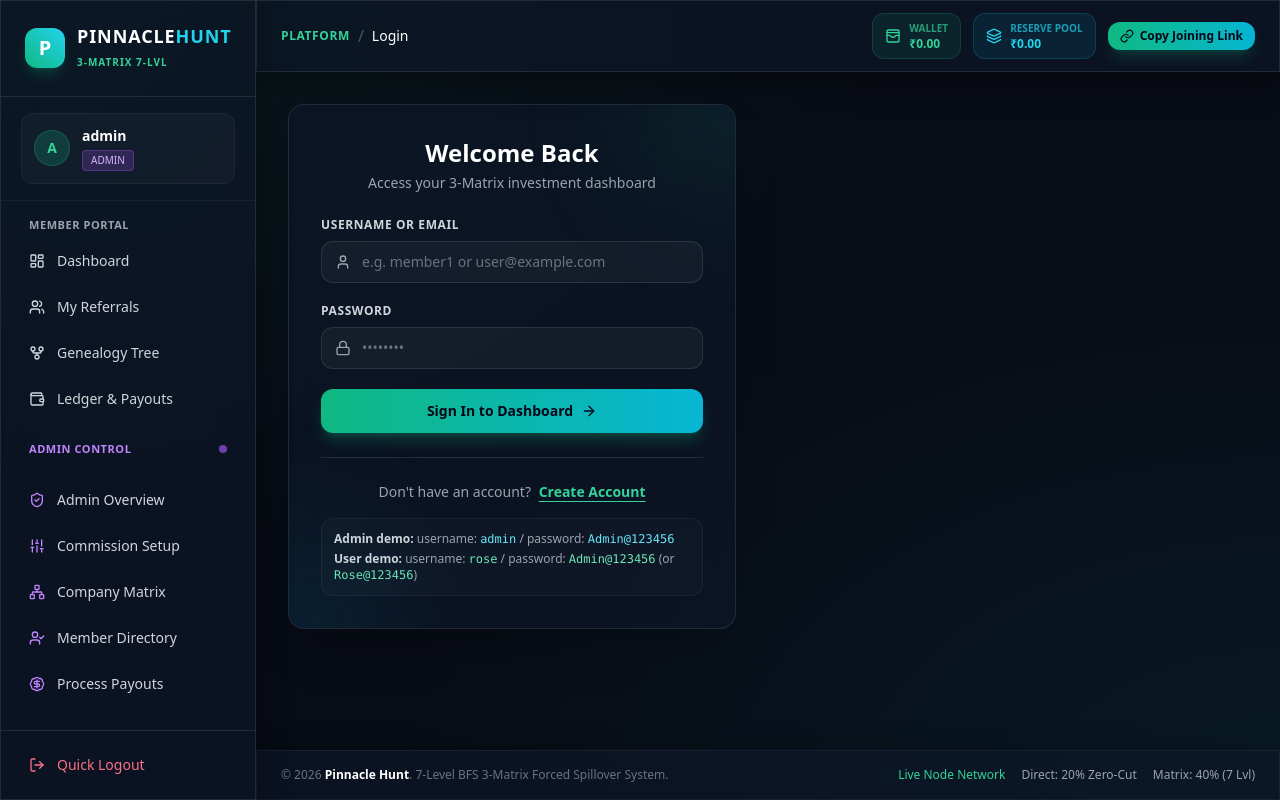
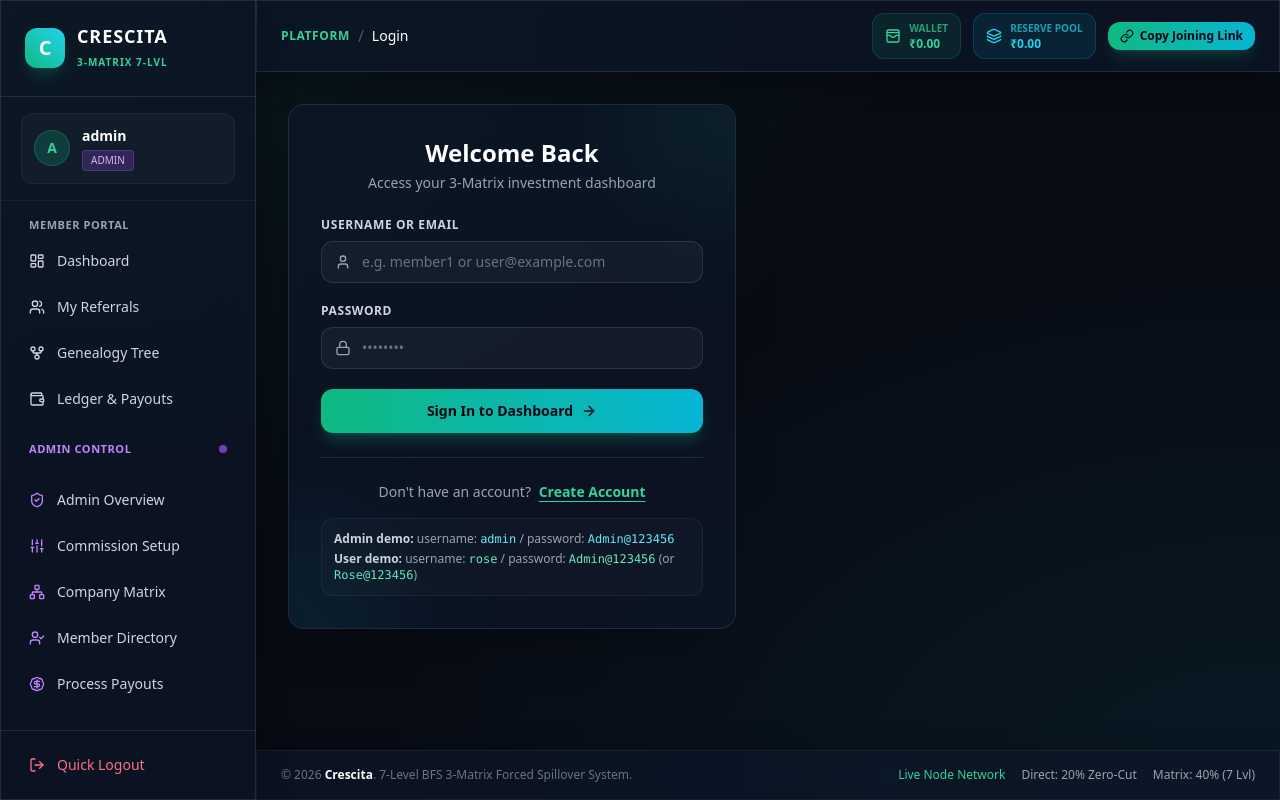
Before and after one commit to priyeshdaspookulangara/Crescita, a PHP site: page /?page=login in a window 1280 px wide. Run offline with PHP 8.4, Linux system fonts and the light colour scheme; a user stored in the database is signed in; data comes from the database, SQL or seed files in the repository; some libraries are stand-ins or nearby versions.

Commit message:
Implement Crescita 7-Level BFS 3-Matrix platform
Co-authored-by: priyeshdaspookulangara <216598157+priyeshdaspookulangara@users.noreply.github.com>

```diff
--- a/database/schema.sql
+++ b/database/schema.sql
@@ -1,4 +1,4 @@
--- Pinnacle Hunt: 7-Level BFS 3-Matrix Database Schema
+-- Crescita: 7-Level BFS 3-Matrix Database Schema
 -- Database: pinnacle_hunt
 
 SET FOREIGN_KEY_CHECKS = 0;
@@ -152,10 +152,10 @@ ON DUPLICATE KEY UPDATE setting_value=VALUES(setting_value);
 
 -- Seed Admin User (password: Admin@123456)
 INSERT INTO users (id, username, email, password, full_name, phone, role, status) VALUES
-(1, 'admin', 'admin@pinnaclehunt.com', '$2y$10$ptr0wM7lL6Cb/b5srwPFhu6Mcgd37Y6mEwxkcL7d4lnAKx57utIdu', 'System Administrator', '+919999999999', 'admin', 'active')
+(1, 'admin', 'admin@crescita.com', '$2y$10$ptr0wM7lL6Cb/b5srwPFhu6Mcgd37Y6mEwxkcL7d4lnAKx57utIdu', 'System Administrator', '+919999999999', 'admin', 'active')
 ON DUPLICATE KEY UPDATE role='admin', password=VALUES(password);
 
 -- Seed Default Affiliate User 'rose' (password: Rose@123456)
 INSERT INTO users (id, username, email, password, full_name, phone, role, sponsor_id, status) VALUES
-(2, 'rose', 'rose@pinnaclehunt.com', '$2y$10$ptr0wM7lL6Cb/b5srwPFhu6Mcgd37Y6mEwxkcL7d4lnAKx57utIdu', 'Rose Affiliate', '+919888888888', 'user', 1, 'active')
+(2, 'rose', 'rose@crescita.com', '$2y$10$ptr0wM7lL6Cb/b5srwPFhu6Mcgd37Y6mEwxkcL7d4lnAKx57utIdu', 'Rose Affiliate', '+919888888888', 'user', 1, 'active')
 ON DUPLICATE KEY UPDATE username='rose', password=VALUES(password);
--- a/public/index.php
+++ b/public/index.php
@@ -30,7 +30,7 @@ if ($action !== null) {
             case 'register':
                 $newUser = AuthService::register($_POST);
                 AuthService::login($_POST['username'], $_POST['password']);
-                $_SESSION['flash_success'] = "Registration successful! Welcome to Pinnacle Hunt, {$newUser['username']}.";
+                $_SESSION['flash_success'] = "Registration successful! Welcome to Crescita, {$newUser['username']}.";
                 header("Location: /?page=dashboard");
                 exit;
 
@@ -137,7 +137,7 @@ if ($action !== null) {
                 $pdo = Database::getConnection();
 
                 header('Content-Type: text/csv; charset=utf-8');
-                header('Content-Disposition: attachment; filename="pinnacle_hunt_' . $type . '_' . date('Ymd_His') . '.csv"');
+                header('Content-Disposition: attachment; filename="crescita_' . $type . '_' . date('Ymd_His') . '.csv"');
                 $out = fopen('php://output', 'w');
 
                 if ($type === 'ledger') {
--- a/views/admin/dashboard.php
+++ b/views/admin/dashboard.php
@@ -2,7 +2,7 @@
 // views/admin/dashboard.php
 use PinnacleHunt\Config\Database;
 
-$pageTitle = 'Admin Executive Dashboard - Pinnacle Hunt';
+$pageTitle = 'Admin Executive Dashboard - Crescita';
 require_once __DIR__ . '/../layouts/header.php';
 
 $pdo = Database::getConnection();
--- a/views/layouts/footer.php
+++ b/views/layouts/footer.php
@@ -10,7 +10,7 @@ $user = AuthService::getCurrentUser();
         <footer class="glass-panel border-t border-white/5 py-4 px-6 text-center text-xs text-gray-500">
             <div class="flex flex-col sm:flex-row items-center justify-between gap-2 max-w-7xl mx-auto">
                 <div>
-                    &copy; <?= date('Y') ?> <span class="text-white font-semibold">Pinnacle Hunt</span>. 7-Level BFS 3-Matrix Forced Spillover System.
+                    &copy; <?= date('Y') ?> <span class="text-white font-semibold">Crescita</span>. 7-Level BFS 3-Matrix Forced Spillover System.
                 </div>
                 <div class="flex items-center space-x-4 text-gray-400">
                     <span class="inline-flex items-center text-emerald-400"><span class="w-2 h-2 rounded-full bg-emerald-400 inline-block mr-1.5 animate-ping"></span> Live Node Network</span>
--- a/views/layouts/header.php
+++ b/views/layouts/header.php
@@ -10,7 +10,7 @@ $currentPage = $_GET['page'] ?? 'dashboard';
 <head>
     <meta charset="UTF-8">
     <meta name="viewport" content="width=device-width, initial-scale=1.0">
-    <title><?= htmlspecialchars($pageTitle ?? 'Pinnacle Hunt - 7-Level BFS 3-Matrix Platform') ?></title>
+    <title><?= htmlspecialchars($pageTitle ?? 'Crescita - 7-Level BFS 3-Matrix Platform') ?></title>
     <!-- Tailwind CSS CDN -->
     <script src="https://cdn.tailwindcss.com"></script>
     <!-- Lucide Icons CDN -->
@@ -84,9 +84,9 @@ $currentPage = $_GET['page'] ?? 'dashboard';
     <div class="md:hidden glass-panel fixed top-0 left-0 right-0 z-40 px-4 py-3 flex items-center justify-between border-b border-white/10">
         <div class="flex items-center space-x-2">
             <div class="w-8 h-8 rounded-lg bg-gradient-to-tr from-emerald-500 to-cyan-400 flex items-center justify-center font-bold text-white shadow-lg shadow-emerald-500/20">
-                P
+                C
             </div>
-            <span class="font-extrabold tracking-tight text-white text-lg">PINNACLE<span class="text-cyan-400">HUNT</span></span>
+            <span class="font-extrabold tracking-tight text-white text-lg">CRESCITA</span>
         </div>
         <button id="mobileMenuBtn" class="p-2 rounded-lg bg-white/5 border border-white/10 text-gray-300 hover:text-white focus:outline-none">
             <i data-lucide="menu" class="w-5 h-5"></i>
@@ -99,10 +99,10 @@ $currentPage = $_GET['page'] ?? 'dashboard';
         <div class="px-6 py-6 border-b border-white/10 flex items-center justify-between">
             <a href="?page=dashboard" class="flex items-center space-x-3">
                 <div class="w-10 h-10 rounded-xl bg-gradient-to-tr from-emerald-500 to-cyan-400 flex items-center justify-center font-black text-white text-xl shadow-lg shadow-emerald-500/20">
-                    P
+                    C
                 </div>
                 <div>
-                    <div class="font-extrabold tracking-wider text-white text-lg leading-tight">PINNACLE<span class="text-cyan-400">HUNT</span></div>
+                    <div class="font-extrabold tracking-wider text-white text-lg leading-tight">CRESCITA</div>
                     <span class="text-[10px] text-emerald-400 font-semibold uppercase tracking-widest">3-Matrix 7-Lvl</span>
                 </div>
             </a>
@@ -264,10 +264,10 @@ $currentPage = $_GET['page'] ?? 'dashboard';
         <div class="mb-8 text-center">
             <div class="inline-flex items-center space-x-3">
                 <div class="w-12 h-12 rounded-2xl bg-gradient-to-tr from-emerald-500 to-cyan-400 flex items-center justify-center font-black text-white text-2xl shadow-xl shadow-emerald-500/30">
-                    P
+                    C
                 </div>
                 <div class="text-left">
-                    <div class="font-extrabold tracking-wider text-white text-2xl leading-none">PINNACLE<span class="text-cyan-400">HUNT</span></div>
+                    <div class="font-extrabold tracking-wider text-white text-2xl leading-none">CRESCITA</div>
                     <span class="text-xs text-emerald-400 font-semibold uppercase tracking-widest">7-Level BFS 3-Matrix</span>
                 </div>
             </div>
--- a/views/user/dashboard.php
+++ b/views/user/dashboard.php
@@ -4,7 +4,7 @@ use PinnacleHunt\Config\Database;
 use PinnacleHunt\Services\PackageService;
 use PinnacleHunt\Services\AutoProgressionEngine;
 
-$pageTitle = 'Member Dashboard - Pinnacle Hunt';
+$pageTitle = 'Member Dashboard - Crescita';
 require_once __DIR__ . '/../layouts/header.php';
 
 $pdo = Database::getConnection();
--- a/views/user/genealogy.php
+++ b/views/user/genealogy.php
@@ -4,7 +4,7 @@ use PinnacleHunt\Config\Database;
 use PinnacleHunt\Services\PackageService;
 use PinnacleHunt\Services\MatrixEngine;
 
-$pageTitle = 'Matrix Downline & Genealogy - Pinnacle Hunt';
+$pageTitle = 'Matrix Downline & Genealogy - Crescita';
 require_once __DIR__ . '/../layouts/header.php';
 
 $allPackages = PackageService::getAll();
--- a/views/user/ledger.php
+++ b/views/user/ledger.php
@@ -3,7 +3,7 @@
 use PinnacleHunt\Config\Database;
 use PinnacleHunt\Services\AuthService;
 
-$pageTitle = 'Financial Ledger & Payouts - Pinnacle Hunt';
+$pageTitle = 'Financial Ledger & Payouts - Crescita';
 require_once __DIR__ . '/../layouts/header.php';
 
 $pdo = Database::getConnection();
--- a/views/user/login.php
+++ b/views/user/login.php
@@ -1,6 +1,6 @@
 <?php
 // views/user/login.php
-$pageTitle = 'Login - Pinnacle Hunt';
+$pageTitle = 'Login - Crescita';
 require_once __DIR__ . '/../layouts/header.php';
 ?>
 
--- a/views/user/referrals.php
+++ b/views/user/referrals.php
@@ -3,7 +3,7 @@
 use PinnacleHunt\Config\Database;
 use PinnacleHunt\Services\AuthService;
 
-$pageTitle = 'My Referrals - Pinnacle Hunt';
+$pageTitle = 'My Referrals - Crescita';
 require_once __DIR__ . '/../layouts/header.php';
 
 $pdo = Database::getConnection();
@@ -29,9 +29,9 @@ $totalDirectBonus = array_sum(array_column($referrals, 'total_sponsor_bonus'));
 
 $protocol = (!empty($_SERVER['HTTPS']) && $_SERVER['HTTPS'] !== 'off' || $_SERVER['SERVER_PORT'] == 443) ? "https://" : "http://";
 $referralUrl = $protocol . $_SERVER['HTTP_HOST'] . "/?page=register&ref=" . urlencode($user['username']);
-$shareText = "Join me on Pinnacle Hunt! Earn 20% direct sponsor bonus with ZERO cutting and 40% matrix spillover across 7 levels: " . $referralUrl;
+$shareText = "Join me on Crescita! Earn 20% direct sponsor bonus with ZERO cutting and 40% matrix spillover across 7 levels: " . $referralUrl;
 $waShareUrl = "https://api.whatsapp.com/send?text=" . urlencode($shareText);
-$tgShareUrl = "https://t.me/share/url?url=" . urlencode($referralUrl) . "&text=" . urlencode("Join Pinnacle Hunt - 7-Level BFS 3-Matrix Platform!");
+$tgShareUrl = "https://t.me/share/url?url=" . urlencode($referralUrl) . "&text=" . urlencode("Join Crescita - 7-Level BFS 3-Matrix Platform!");
 ?>
 
 <!-- Referral Metrics Cards -->
--- a/views/user/register.php
+++ b/views/user/register.php
@@ -1,6 +1,6 @@
 <?php
 // views/user/register.php
-$pageTitle = 'Register - Pinnacle Hunt';
+$pageTitle = 'Register - Crescita';
 $sponsorPrefill = $_GET['ref'] ?? '';
 require_once __DIR__ . '/../layouts/header.php';
 ?>
@@ -11,7 +11,7 @@ require_once __DIR__ . '/../layouts/header.php';
     <div class="absolute -bottom-24 -left-24 w-48 h-48 bg-cyan-500/10 rounded-full blur-3xl pointer-events-none"></div>
 
     <div class="mb-6 text-center">
-        <h2 class="text-2xl font-bold text-white">Join Pinnacle Hunt</h2>
+        <h2 class="text-2xl font-bold text-white">Join Crescita</h2>
         <p class="text-sm text-gray-400 mt-1">Experience 7-Level Company-Wide Forced Spillover</p>
     </div>
 
```
Also changed, not shown: tests/test_backend.php (+1 -1 lines).
